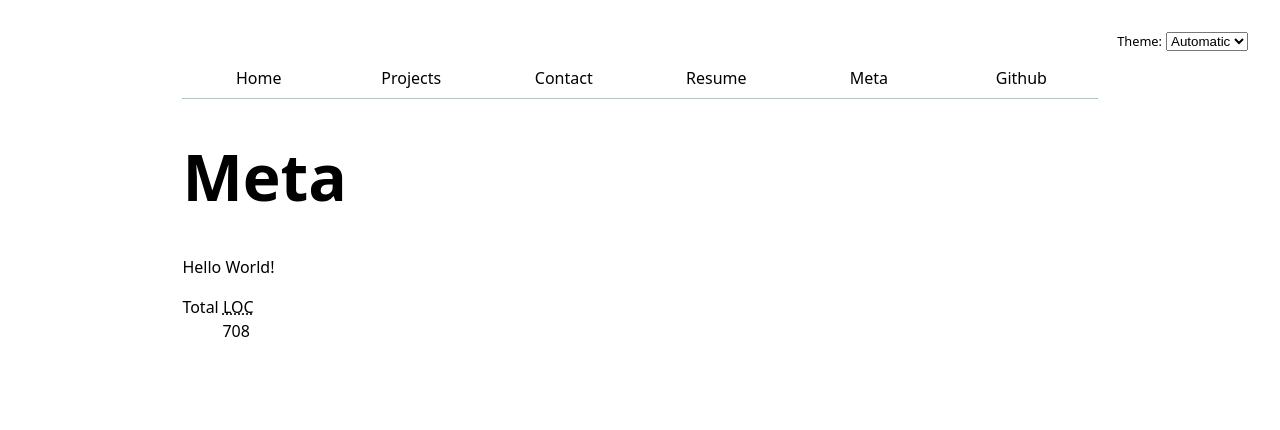
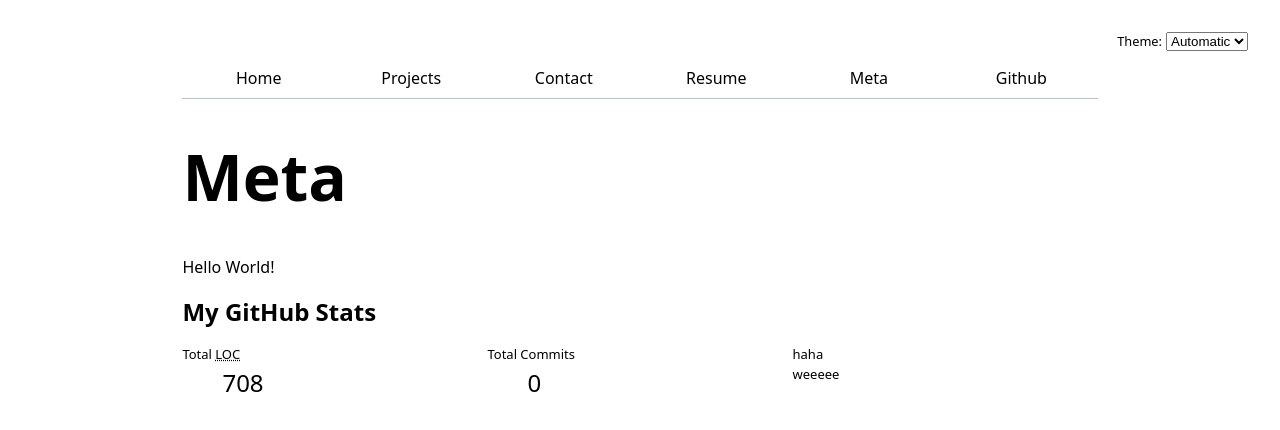
Before and after one commit to patrickxliu/my-portfolio, a SvelteKit app: page /meta in a window 1280 px wide. Shown: the top 430 px of the page. Built offline with nearby package versions, Linux system fonts and the light colour scheme.

Commit message:
add stats

```diff
--- a/src/routes/meta/+page.svelte
+++ b/src/routes/meta/+page.svelte
@@ -53,7 +53,31 @@
     Hello World!
 </p>
 
+<h2>My GitHub Stats</h2>
 <dl class="stats">
 	<dt>Total <abbr title="Lines of code">LOC</abbr></dt>
+  <dt>Total Commits</dt>
+  <dt>haha</dt>
 	<dd>{data.length}</dd>
+  <dd>{commits.length}</dd>
+  <dt>weeeee</dt>
 </dl>
+
+
+<style>
+  dl{
+      display: grid;
+      grid-template-columns: 1fr 1fr 1fr;
+      grid-template-rows: 1em,2em;
+      text-decoration: none;
+  }
+  dt{
+      text-align: left;
+      font-size: small;
+  }
+  dd{
+      text-align: left;
+      font-size: x-large;
+      font-weight: lighter;
+  }
+</style>
```
